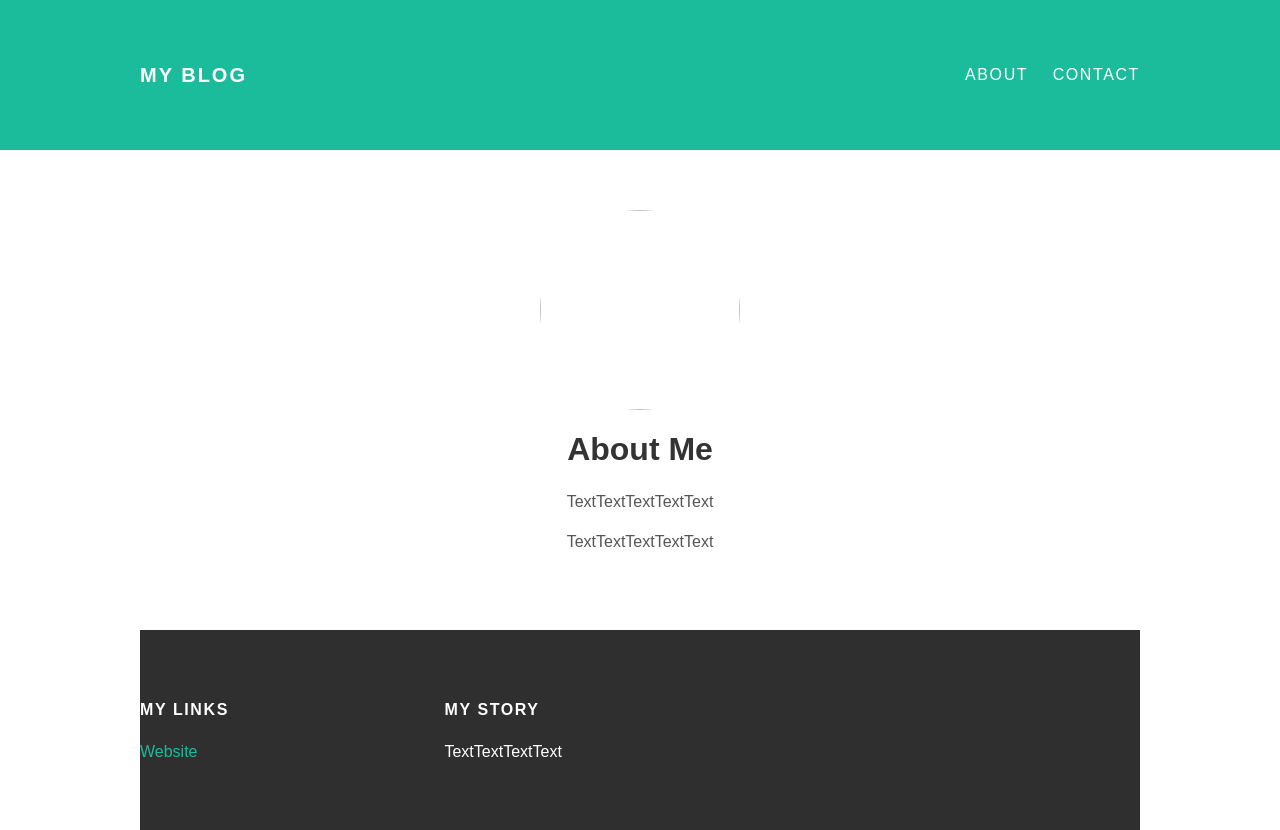
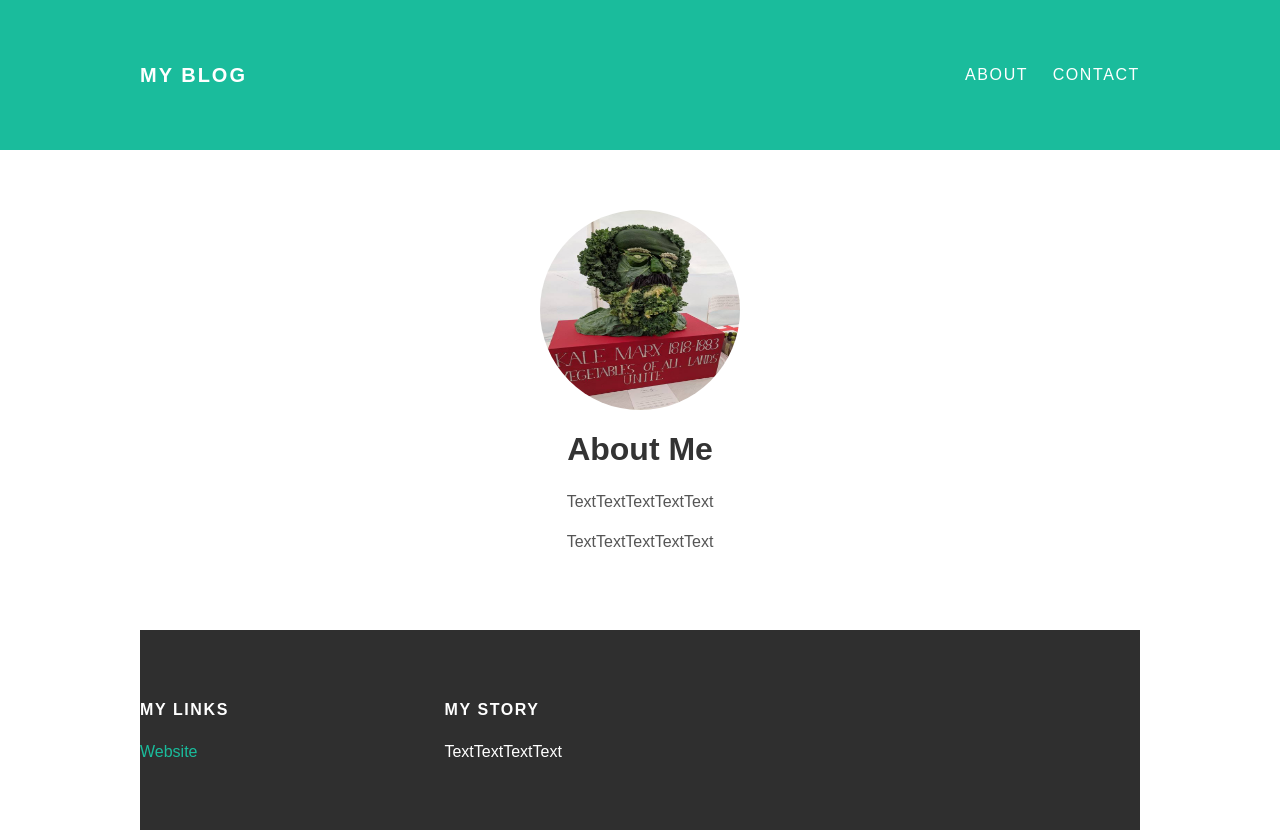
Before and after one commit to xdrmrx/xdrmrx.github.io, a plain HTML site: page about.html in a window 1280 px wide. Drawn offline with Linux system fonts and the light colour scheme.

Commit message:
Update about.html

```diff
--- a/about.html
+++ b/about.html
@@ -19,7 +19,7 @@
       <div class="container">
  <div class="about">
    <div class="about-author">
-      <img src="me.png">
+      <img src="me.jpg">
  </div>
  <h1 class="about-title">About Me</h3>
  <div class="about-content">
```
